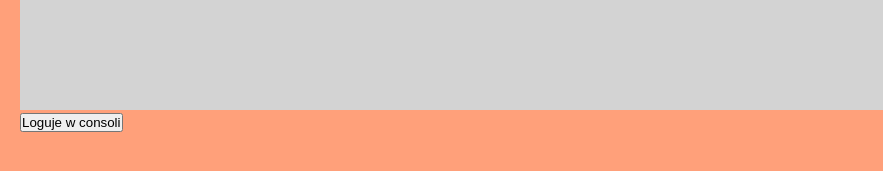
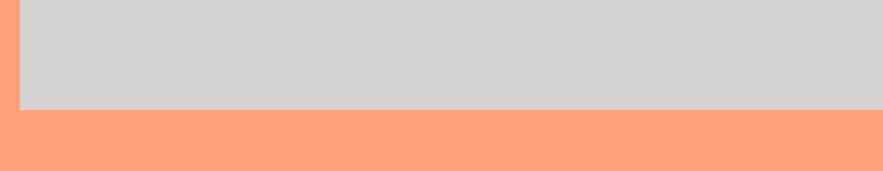
Before and after one commit to justynaoles/weather-app, a website built with webpack: page index.html in a window 1280 px wide. Shown: the part 453-624 px from the top of the page, 0-883 px from the left. Built offline with nearby package versions, Linux system fonts and the light colour scheme.

Commit message:
remove button

```diff
--- a/index.html
+++ b/index.html
@@ -116,7 +116,6 @@
             </div>
         </section>
     </div>
-    <button class="weather">Loguje w consoli</button>
 </div>
 <script src="https://kit.fontawesome.com/6e2276fbf4.js" crossorigin="anonymous"></script>
 <script src="dist/main.js"></script>
```
